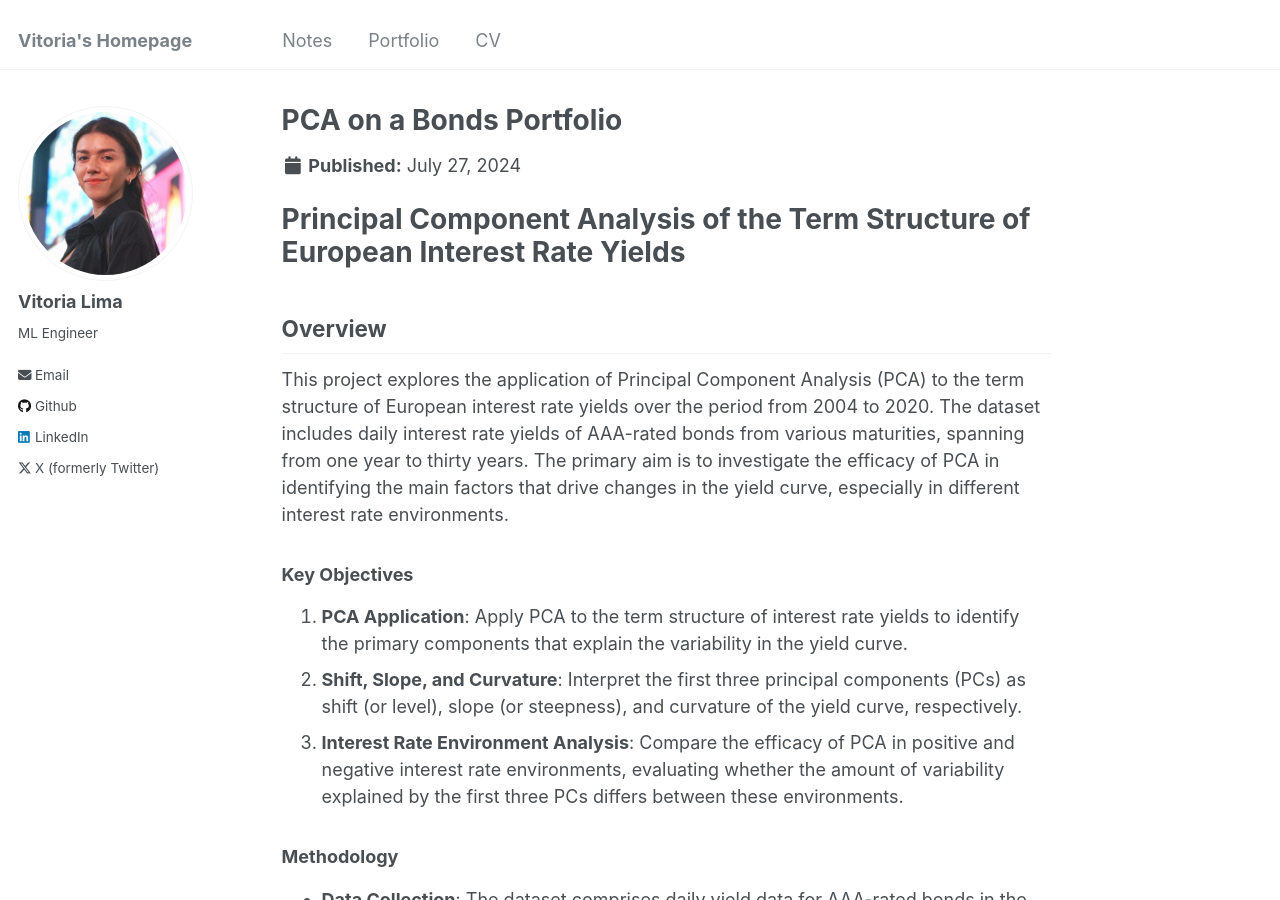
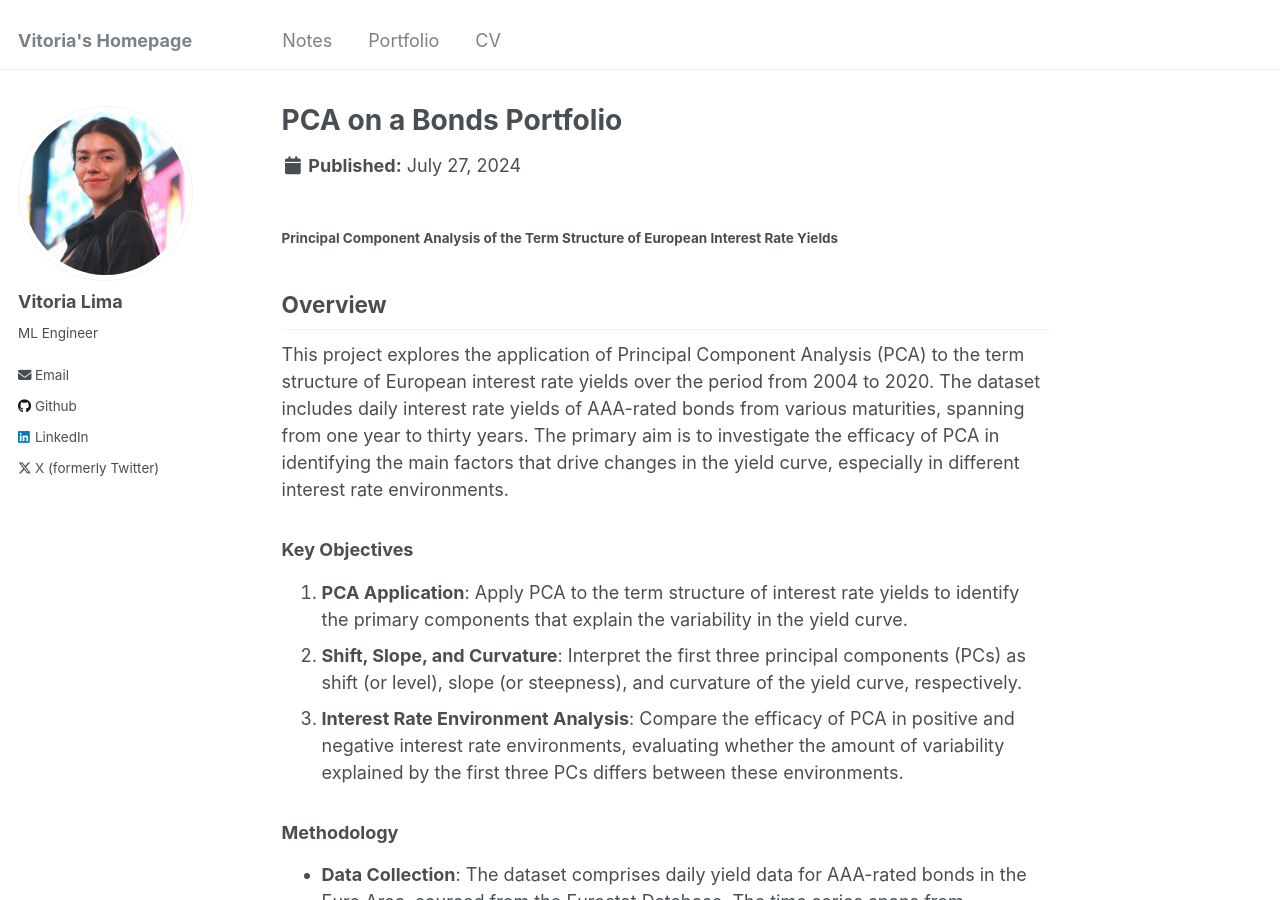
Before and after one commit to vitoriarlima/vitoriarlima.github.io, a Jekyll site: the page built from _portfolio/bond_project.md, in a window 1280 px wide and 900 px high. Built offline with Jekyll 4.4.1, drawn with Linux system fonts in a browser that asks for light colours.

Commit message:
Updating Website

```diff
--- a/_portfolio/bond_project.md
+++ b/_portfolio/bond_project.md
@@ -4,7 +4,7 @@ excerpt: "An analysis and literature review of factor investing in fixed income,
 collection: portfolio
 ---
 
-# Principal Component Analysis of the Term Structure of European Interest Rate Yields
+#### Principal Component Analysis of the Term Structure of European Interest Rate Yields
 
 ## Overview
 
@@ -50,8 +50,8 @@ To read the full analysis, you can download the [PDF file](https://vitoriarlima.
 
 ### Pretty Visualizations
 
-![Bond Maturities over time](../files/Bond_.png)
+![Bond Maturities over time](/files/Bond_.png)
 
-![Time Path of the Term Structure](../files/Bond_2.png)
+![Time Path of the Term Structure](/files/Bond_2.png)
 
 ![Yield Curves from AAA rate bonds in the european area](/files/Bond_3.png)
```
Also changed, not shown: _portfolio/rl_project.md (+2 -2 lines), _portfolio/s4_project.md (+1 -1 lines), 1 other file.
